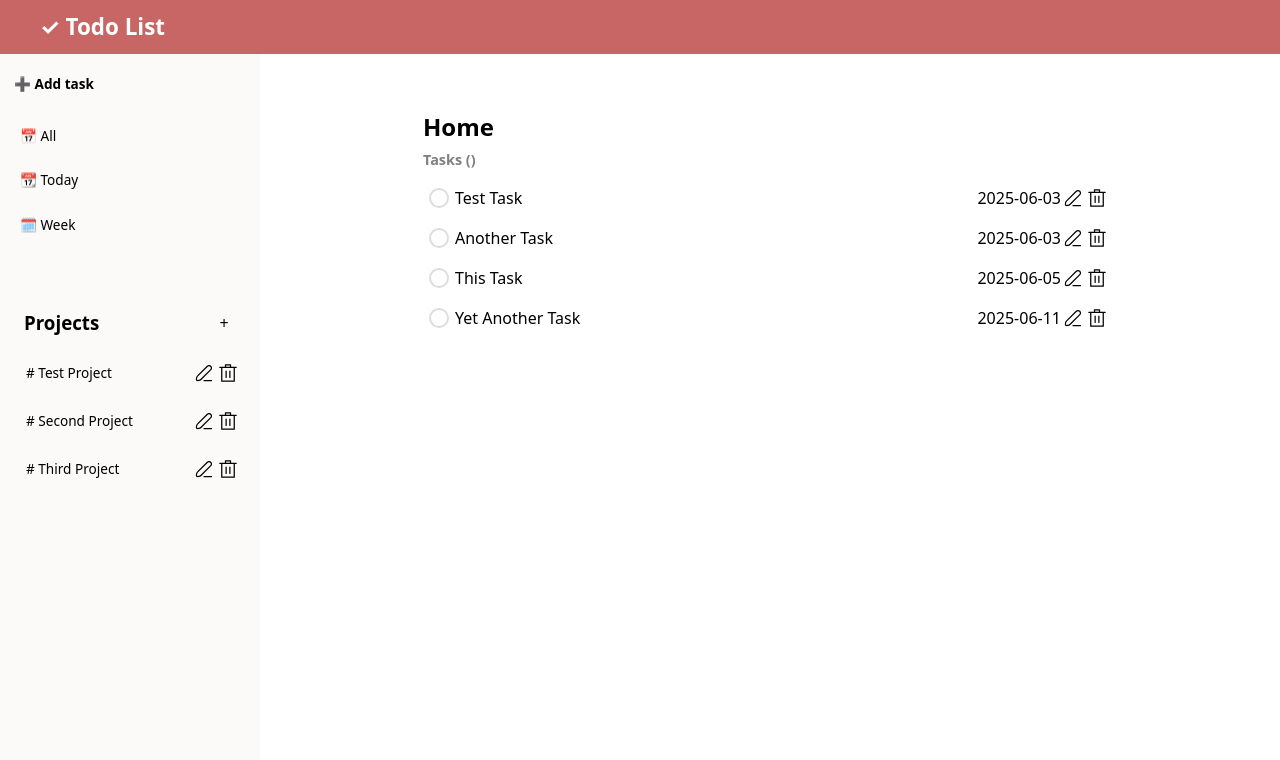
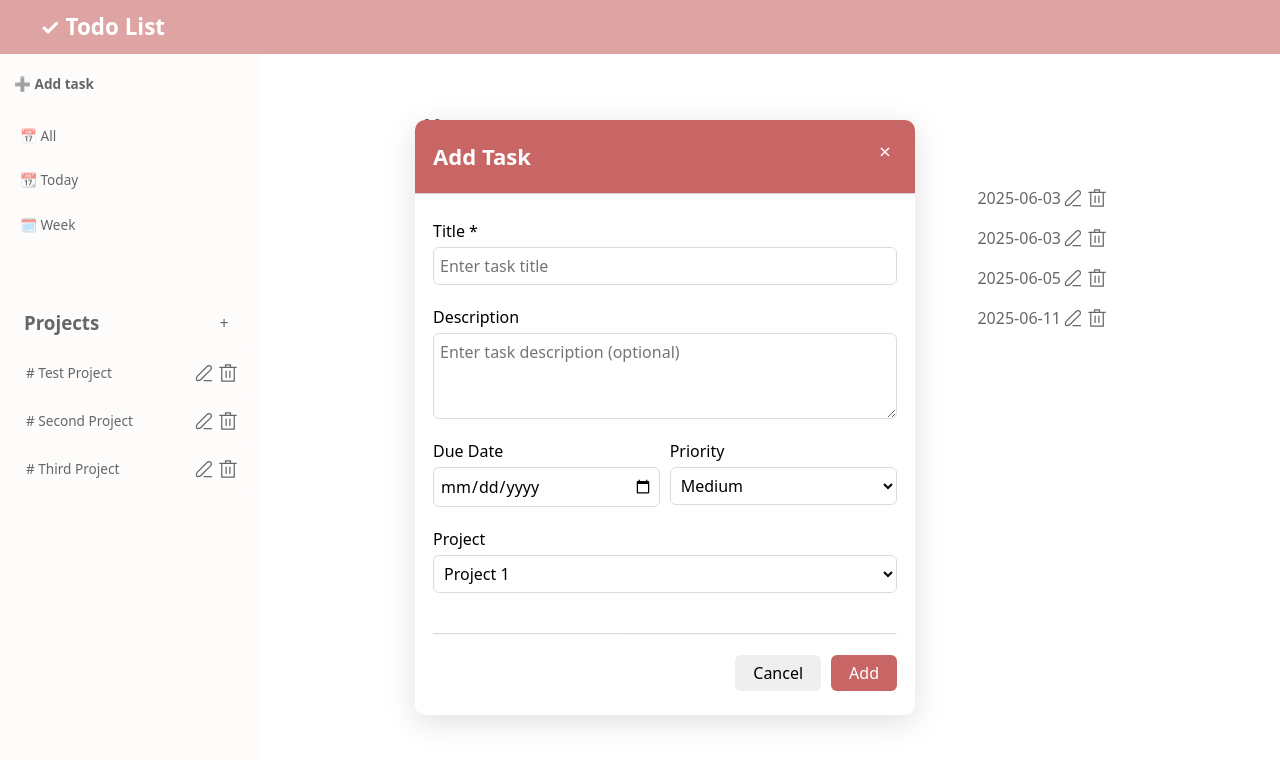
Before and after one commit to jetfuzz/todo-list, a website built with webpack: page src/template.html in a window 1280 px wide. Both pictures are taken after a click on the button "➕ Add task". Built offline with nearby package versions, Linux system fonts and the light colour scheme.

Commit message:
Add modal dialog for new tasks

```diff
--- a/src/domController.js
+++ b/src/domController.js
@@ -1,6 +1,7 @@
 export { clearTasks, displayTasks, displayAllTasks, clearProjects, displayProjects };
 import editSvg from "./images/edit-2-svgrepo-com.svg";
 import deleteSvg from "./images/delete-svgrepo-com.svg";
+import { format } from "date-fns";
 
 function clearTasks() {
     let contentDiv = document.getElementById("content");
@@ -90,3 +91,14 @@ function  displayProjects(projects) {
         nav.appendChild(projectDiv);
     });
 }
+
+
+function openModal(projects) {
+    let addTaskBtn = document.getElementById("add-task-btn");
+    let modal = document.getElementById("modal");
+
+}
+
+function displayAddTaskModal() {
+    //foreach project in projectsArr, create and display title as select option
+}
--- a/src/index.js
+++ b/src/index.js
@@ -61,6 +61,12 @@ allBtn.addEventListener("click", () => {
     currentProject = null;
 })
 
+//today tasks
+
+
+//week tasks
+
+
 
 //project events
 //switch project displayed
@@ -85,9 +91,9 @@ navDiv.addEventListener("click", (e) => {
 
 
 //task events
-//edit
+//edit task
 
-//delete
+//delete task
 contentDiv.addEventListener("click", (e) => {
     if(e.target.className === "task-delete") {
         let taskDiv = e.target.closest('.task');
@@ -99,3 +105,16 @@ contentDiv.addEventListener("click", (e) => {
         displayCurrentView();
     }
 })
+
+let modal = document.getElementById("modal");
+let modalCloseBtns = document.querySelectorAll(".modal-close");
+
+addTaskBtn.addEventListener("click", () => {
+    modal.showModal();
+})
+
+for (let i = 0; i < modalCloseBtns.length; i++) {
+    modalCloseBtns[i].addEventListener("click", () => {
+        modal.close();
+    })
+}
--- a/src/style.css
+++ b/src/style.css
@@ -205,6 +205,135 @@ nav > button:hover {
     transform: scale(1.1);
 }
 
+/* modal */
+
+#modal {
+    border: none;
+    border-radius: 10px;
+    position: absolute;
+    margin-left: auto;
+    margin-right: auto;
+    padding: 0;
+    top: 120px;
+    right: 0;
+    bottom: 0;
+    left: 50px;
+    z-index: 10040;
+    overflow: auto;
+    overflow-y: auto;
+    width: 500px;
+    box-shadow: rgba(100, 100, 111, 0.2) 0px 7px 29px 0px;
+    /* max-width: 600px; */
+}
+
+#modal::backdrop {
+    background: rgba(255, 255, 255, 0.4);
+    /* backdrop-filter: blur(1px); */
+}
+
+
+.modal-header {
+    padding: 20px 18px;
+    display: flex;
+    justify-content: space-between;
+    font-size: 0.92rem;
+    color: white;
+    background-color: rgba(175, 31, 31, 0.685);
+}
+
+#modal-close {
+    font-size: 1.3rem;
+    display: flex;
+    align-items: center;
+    text-align: center;
+    justify-content: center;
+    color: white;
+}
+
+.modal-header > button {
+    border: none;
+    background: none;
+    border: none;
+    cursor: pointer;
+    width: 24px;
+    height: 24px;
+    border-radius: 24px;
+}
+
+#modal-form {
+    display: flex;
+    flex-direction: column;
+    padding: 24px 18px;
+    margin: 0;
+}
+
+.form-row {
+    display: flex;
+    justify-content: space-between;
+}
+
+.form-group {
+    display: flex;
+    flex-direction: column;
+    width: 49%;
+}
+
+select {
+    background: none;
+    cursor: pointer;
+}
+
+label {
+    margin-bottom: 4px;
+}
+
+input, select, textarea {
+    margin-bottom: 20px;
+    padding: 6px;
+    border: 1px solid rgb(220, 220, 220);
+    border-radius: 6px;
+}
+
+input:focus, textarea:focus, select:focus {
+    outline: none;
+    border-color: #6b6b6b;
+    box-shadow: 0 0 0 2px rgba(107, 107, 107, 0.15);
+}
+
+#form-project {
+    margin-bottom: 40px;
+}
+
+hr {
+    border-color: rgba(240, 240, 240, 0.4);
+}
+
+.modal-actions {
+    display: flex;
+    justify-content: end;
+    margin-top: 20px;
+}
+
+
+#modal-cancel, #modal-submit {
+    border: none;
+    border-radius: 6px;
+    padding: 6px 18px;
+    cursor: pointer;
+}
+
+#modal-submit {
+    margin-left: 10px;
+    background-color: rgba(175, 31, 31, 0.685);
+    color: white;
+}
+
+#modal-submit:hover {
+    background-color: rgba(175, 31, 31, 0.829)
+}
+
+
+
 /* breakpoints */
 
 @media (max-width: 768px) {
--- a/src/template.html
+++ b/src/template.html
@@ -20,18 +20,52 @@
                 <h3>Projects</h3>
                 <button class="add-project-btn">+</button>
             </div>
-            <!-- <div class="project-div">
-                <button class="project-btn"># Home</button>
-                <div class="project-info">
-                    <img src="./images/edit-2-svgrepo-com.svg" alt="edit project" class="task-edit">
-                    <img src="./images/delete-svgrepo-com.svg" alt="" class="task-delete">
-                </div>
-            </div> -->
         </nav>
         <div id="content">
             <h2 class="current-project">Home</h2>
             <h3 class="task-count">Tasks ()</h3>
         </div>
     </div>
+    <dialog id="modal">
+            <div class="modal-header">
+                <h2 id="modal-title">Add Task</h2>
+                <button id="modal-close" class="modal-close">&times;</button>
+            </div>
+            <hr>
+            <form action="#" id="modal-form">
+                <label for="form-title">Title *</label>
+                <input type="text" name="form-title" id="form-title" placeholder="Enter task title" required>
+
+                <label for="form-desc">Description</label>
+                <textarea type="text" name="form-desc" id="form-desc" placeholder="Enter task description (optional)" rows="3"></textarea>
+
+                <div class="form-row">
+                    <div class="form-group">
+                        <label for="form-date">Due Date</label>
+                        <input type="date" name="form-date" id="form-date">
+                    </div>
+                    <div class="form-group">
+                        <label for="form-prio">Priority</label>
+                        <select name="form-prio" id="form-prio" autocomplete="off">
+                            <option value="high">High</option>
+                            <option value="medium" selected>Medium</option>
+                            <option value="low">Low</option>
+                        </select>
+                    </div>
+                </div>
+
+                <label for="form-project">Project</label>
+                <select name="form-project" id="form-project">
+                    <option value="p1">Project 1</option>
+                    <option value="p2">Project 2</option>
+                    <option value="p3">Project 3</option>
+                </select>
+                <hr>
+                <div class="modal-actions">
+                    <button type="button" id="modal-cancel" class="modal-close">Cancel</button>
+                    <button type="submit" id="modal-submit">Add</button>
+                </div>
+            </form>
+    </dialog>
 </body>
 </html>
```
